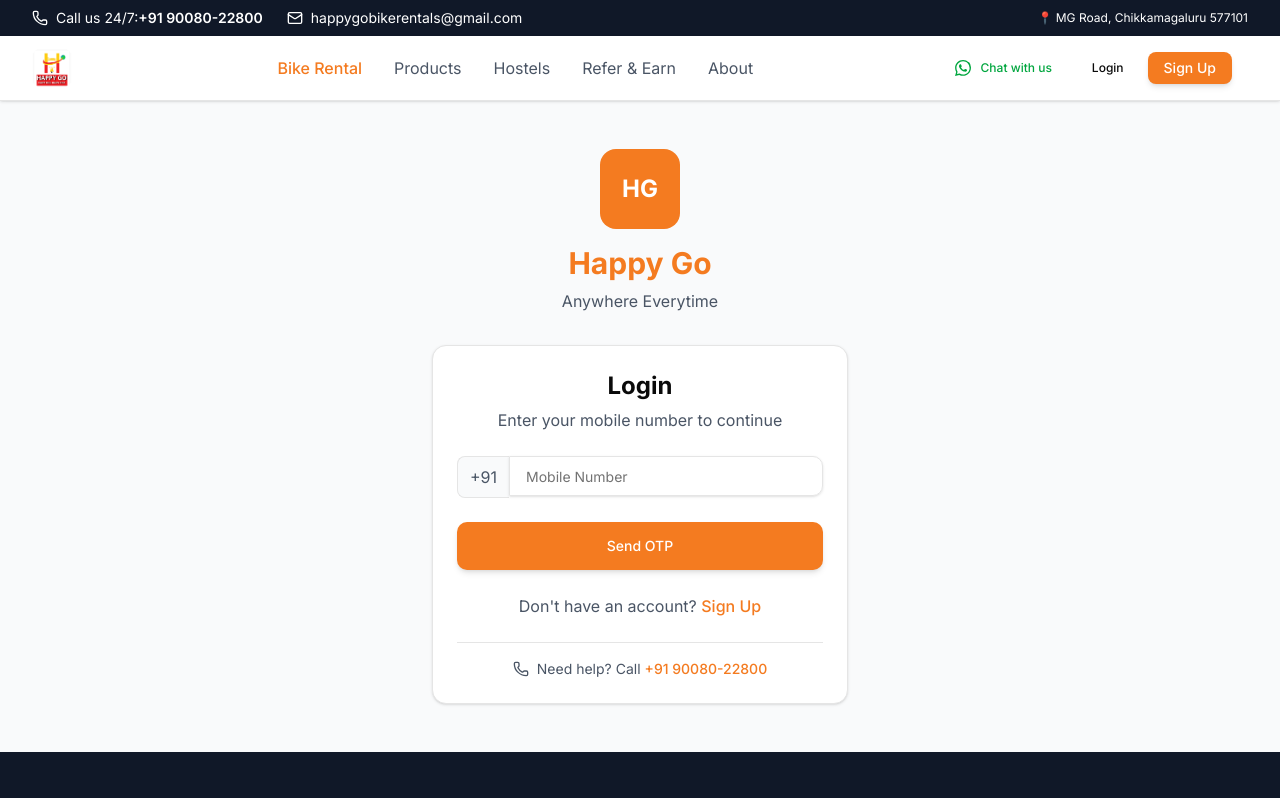
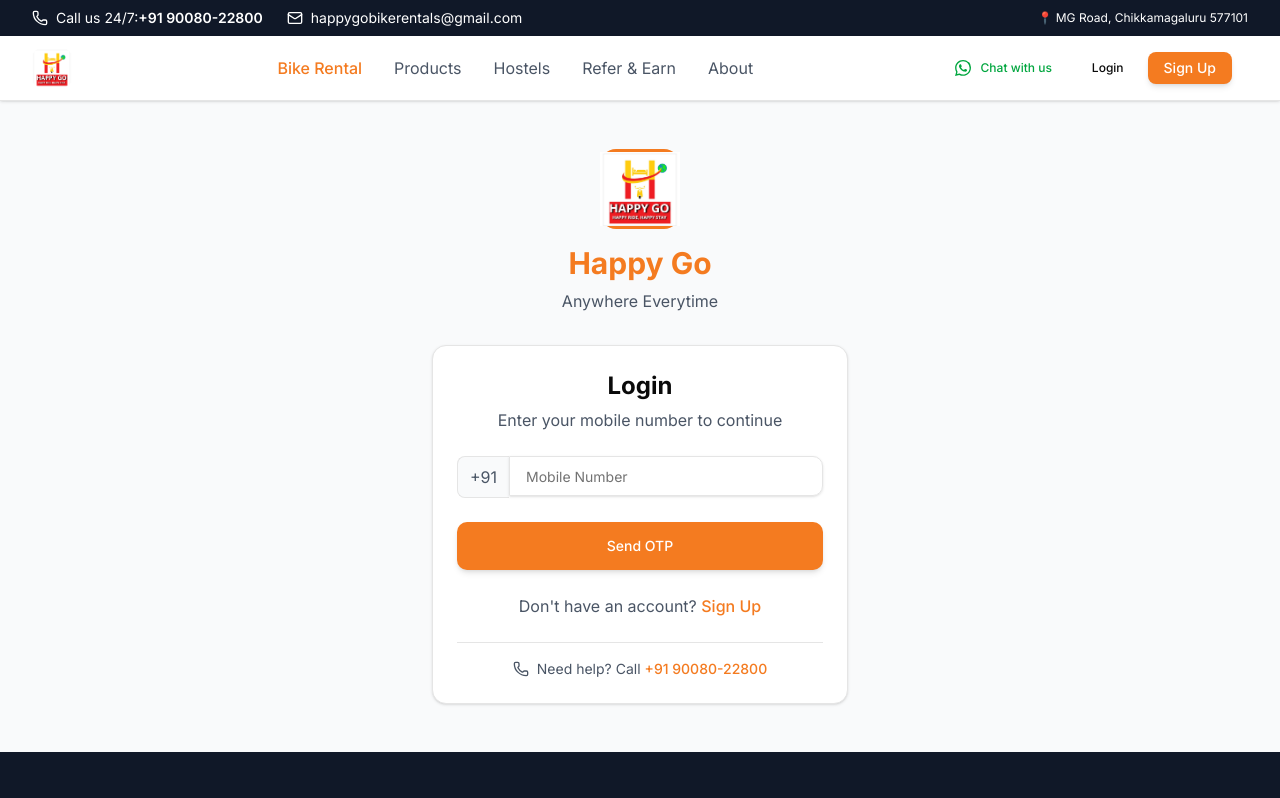
Before and after one commit to Nilesh1409/happy-go-web, a Next.js app: page /login in a window 1280 px wide. Shown: the top 798 px of the page. Built offline with nearby package versions, Linux system fonts and the light colour scheme; no server answers.

Commit message:
switch to npm

```diff
--- a/app/login/page.js
+++ b/app/login/page.js
@@ -69,7 +69,9 @@
         <div className="max-w-md mx-auto px-4">
           <div className="text-center mb-8">
             <div className="w-20 h-20 bg-[#F47B20] rounded-2xl flex items-center justify-center mx-auto mb-4">
-              <span className="text-white font-bold text-2xl">HG</span>
+              <span className="text-white font-bold text-2xl">
+                <img src={"/assets/happygo.jpeg"} />
+              </span>
             </div>
             <h1 className="text-3xl font-bold text-[#F47B20] mb-2">Happy Go</h1>
             <p className="text-gray-600">Anywhere Everytime</p>
```
